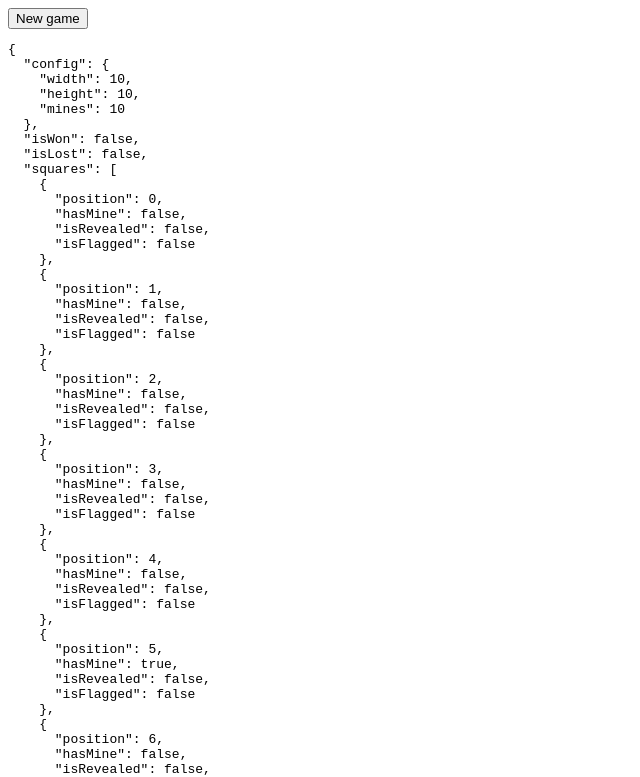
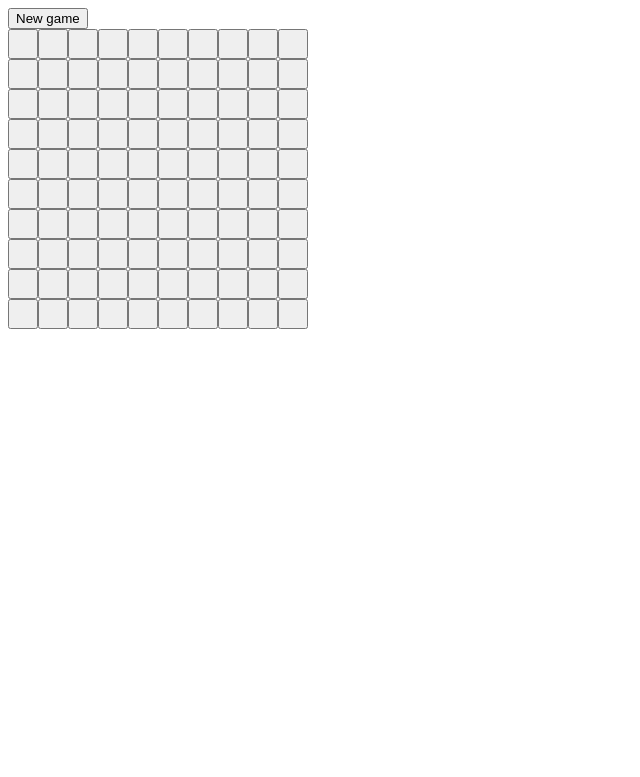
Before and after one commit to testerez/react-mobx-minesweeper, a React app: page / in a window 1280 px wide. Shown: the top 777 px of the page, without its empty margins (0-640 px from the left). Built offline with nearby package versions, Linux system fonts and the light colour scheme; the HTML template or start-up script is replaced by a standard one.

Commit message:
First playable version!

```diff
--- a/package.json
+++ b/package.json
@@ -29,6 +29,7 @@
     "karma-sinon": "^1.0.5",
     "karma-typescript-preprocessor2": "^1.2.1",
     "karma-webpack": "^1.7.0",
+    "mobx-react-devtools": "^4.2.3",
     "mocha": "^2.5.3",
     "node-sass": "^3.7.0",
     "phantomjs-prebuilt": "^2.1.7",
--- a/src/index.tsx
+++ b/src/index.tsx
@@ -1,6 +1,14 @@
 import * as React from 'react';
 import * as ReactDOM from 'react-dom';
 import MinesGame from './mines';
+import DevTools from 'mobx-react-devtools';
 
 const mountNode = document.querySelector('#root');
-ReactDOM.render(<MinesGame />, mountNode);
+
+
+ReactDOM.render((
+  <div>
+    <MinesGame />
+    <DevTools />
+  </div>
+), mountNode);
--- a/src/mines/components/Grid.tsx
+++ b/src/mines/components/Grid.tsx
@@ -1,12 +1,23 @@
 import * as React from 'react';
 import Game from '../data/Game';
-import Data from '../data';
 import {observer} from 'mobx-react';
+import Square from '../data/Square'
+import SquareComponent from './Square';
 
 interface IProps{
-  data: Data;
+  game: Game;
 }
 
-export default observer(function({data}: IProps) {
-  return <pre>{JSON.stringify(data.game, null, 2)}</pre>;
-})
+export default observer<IProps>(function({game}: IProps) {
+  return (
+    <div>{
+      game.getLines().map((l, i) => (
+          <div key={i}>
+            {l.map(square => (
+              <SquareComponent {...{square, game}} key={square.position}/>
+            ))}
+          </div>
+      ))
+    }</div>
+  );
+});
--- /dev/null
+++ b/src/mines/components/Square.tsx
@@ -0,0 +1,37 @@
+import * as React from 'react';
+import Game from '../data/Game';
+import Square from '../data/Square';
+import {observer} from 'mobx-react';
+
+interface IProps{
+  game: Game,
+  square: Square,
+}
+
+function getLetter({position, hasMine, isRevealed, isFlagged}: Square, game: Game){
+  if(isRevealed){
+    return hasMine ? 'X' : game.getAreaMinesCount(position);
+  }
+  return isFlagged ? 'F' : ' ';
+}
+
+export default observer<IProps>(function({game, square}: IProps){
+  const props: React.HTMLProps<HTMLButtonElement> = {
+    onClick: () => game.reveal(square.position),
+    onContextMenu: e => {
+      console.log('right click');
+      square.isFlagged = !square.isFlagged;
+      e.preventDefault();
+    },
+    style: {
+      width:'30px',
+      height:'30px',
+      verticalAlign:'bottom',
+    },
+  }
+  return(
+    <button {...props}>
+      {getLetter(square, game)}
+    </button>
+  );
+})
--- a/src/mines/data/Game.ts
+++ b/src/mines/data/Game.ts
@@ -1,11 +1,12 @@
 import Square from './Square';
 import {chain, range, every} from 'lodash';
 import {IGameConfig} from './Config';
+import {observable, computed, action} from 'mobx';
 
 export default class MinesGame {
-  isWon = false;
-  isLost = false;
-  squares: Square[];
+  @observable isWon = false;
+  @observable isLost = false;
+  @observable squares: Square[];
 
   constructor(
     public config: IGameConfig,
@@ -29,17 +30,40 @@ export default class MinesGame {
     this.squares = squares;
   }
 
+  private revealArround(position:number){
+    if(this.getAreaMinesCount(position)){
+      return;
+    }
+    this.getAreaSquares(position)
+      .filter(s => !s.isRevealed)
+      .forEach(s => {
+        s.isRevealed = true;
+        this.revealArround(s.position);
+      });
+  }
+
+  @action
   reveal(position: number) {
     const square = this.squares[position];
+
     square.isRevealed = true;
+
+    // You loose?
     if (square.hasMine) {
       this.isLost = true;
+      this.squares.forEach(s => s.isRevealed = true);
       return;
     }
+
+    this.revealArround(position);
+
+    // You win?
     this.isWon = every(this.squares, s =>
       s.isRevealed == !s.hasMine
     );
   }
+
+
 
   getAreaSquares(centerPosition: number) {
     const {width, height} = this.config;
@@ -91,8 +115,11 @@ export default class MinesGame {
     ];
   }
 
-  // For tests only
-  public _getSquares() {
-    return this.squares;
+  getLines(){
+    const {width, height} = this.config;
+    return range(0, height).map(y => {
+      const start = y * width;
+      return this.squares.slice(start, start + width)
+    });
   }
 }
--- a/src/mines/data/Square.js
+++ /dev/null
@@ -1,15 +0,0 @@
-"use strict";
-var Square = (function () {
-    function Square(position, hasMine, isRevealed, isFlagged) {
-        if (isRevealed === void 0) { isRevealed = false; }
-        if (isFlagged === void 0) { isFlagged = false; }
-        this.position = position;
-        this.hasMine = hasMine;
-        this.isRevealed = isRevealed;
-        this.isFlagged = isFlagged;
-    }
-    return Square;
-}());
-exports.__esModule = true;
-exports["default"] = Square;
-//# sourceMappingURL=Square.js.map
--- a/src/mines/data/Square.ts
+++ b/src/mines/data/Square.ts
@@ -1,13 +1,21 @@
+import {observable} from 'mobx';
+
 
 export default class Square{
-
+  @observable position: number;
+  @observable hasMine: boolean;
+  @observable isRevealed: boolean = false;
+  @observable isFlagged: boolean = false;
 
   constructor(
-    public position: number,
-    public hasMine: boolean,
-    public isRevealed: boolean = false,
-    public isFlagged: boolean = false
+    position: number,
+    hasMine: boolean,
+    isRevealed: boolean = false,
+    isFlagged: boolean = false
   ){
-
+    this.position = position;
+    this.hasMine = hasMine;
+    this.isRevealed = isRevealed;
+    this.isFlagged = isFlagged;
   }
 }
--- a/src/mines/index.tsx
+++ b/src/mines/index.tsx
@@ -2,11 +2,14 @@ import * as React from 'react';
 import Menu from './components/Menu';
 import Grid from './components/Grid';
 import Data from './data';
+import {observer} from 'mobx-react';
 
-const data = new Data();
+@observer
+export default class extends React.Component<{}, {}> {
+  data = new Data();
 
-export default class extends React.Component<{}, {}> {
   render() {
+    const data = this.data;
     return (
       <div>
         <Menu
@@ -14,7 +17,7 @@ export default class extends React.Component<{}, {}> {
           onNewGame={data.newGame.bind(data)}
         />
         <Grid
-          data={data}
+          game={data.game}
         />
       </div>
     );
--- a/webpack.config.js
+++ b/webpack.config.js
@@ -4,7 +4,7 @@ var WebpackBuildNotifierPlugin = require('webpack-build-notifier');
 var config = getConfig({
   in: 'src/index.tsx',
   out: 'dist',
-  clearBeforeBuild: true
+  clearBeforeBuild: true,
 });
 
 
```
Also changed, not shown: 1 other file (tests, documents, lock files or other folders).
